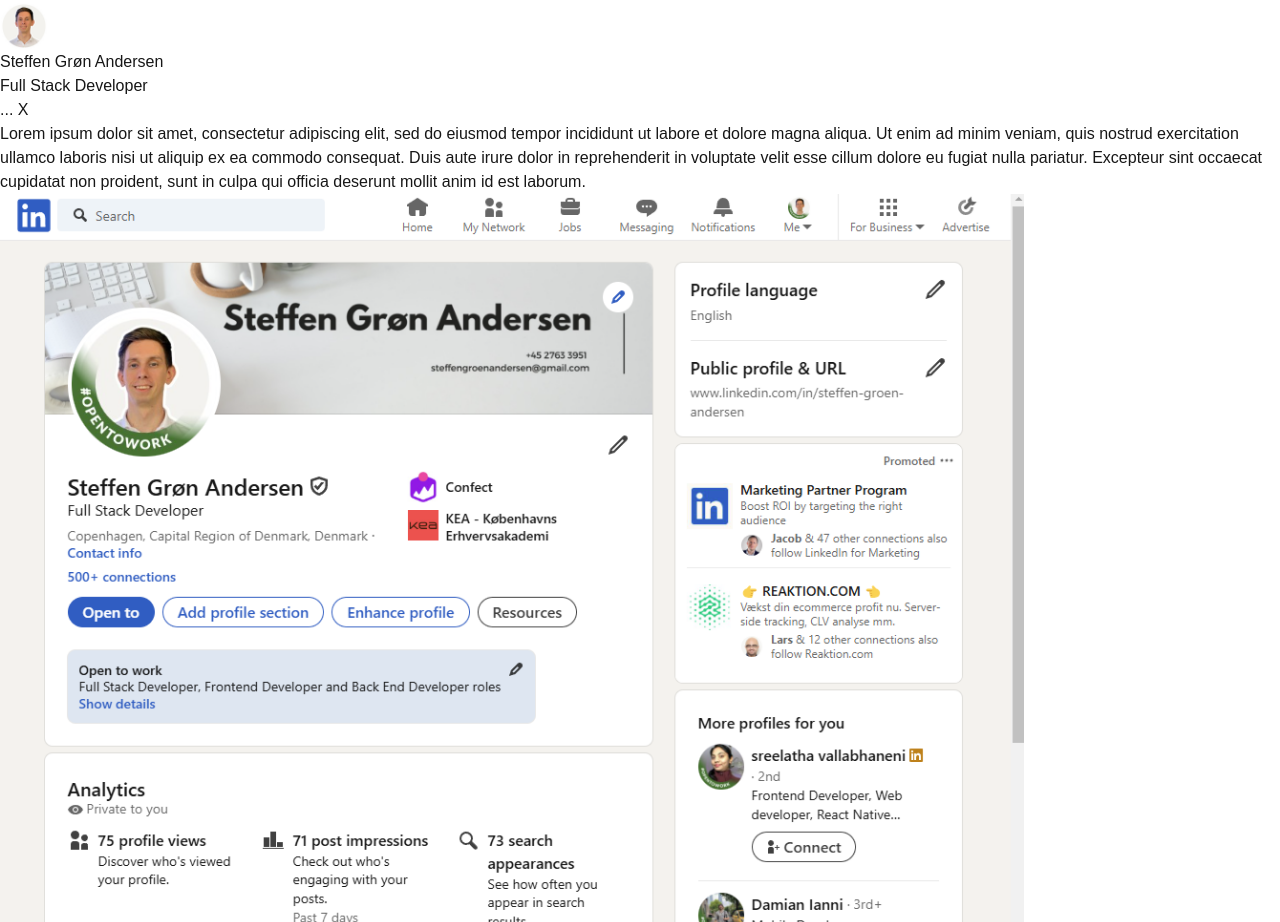
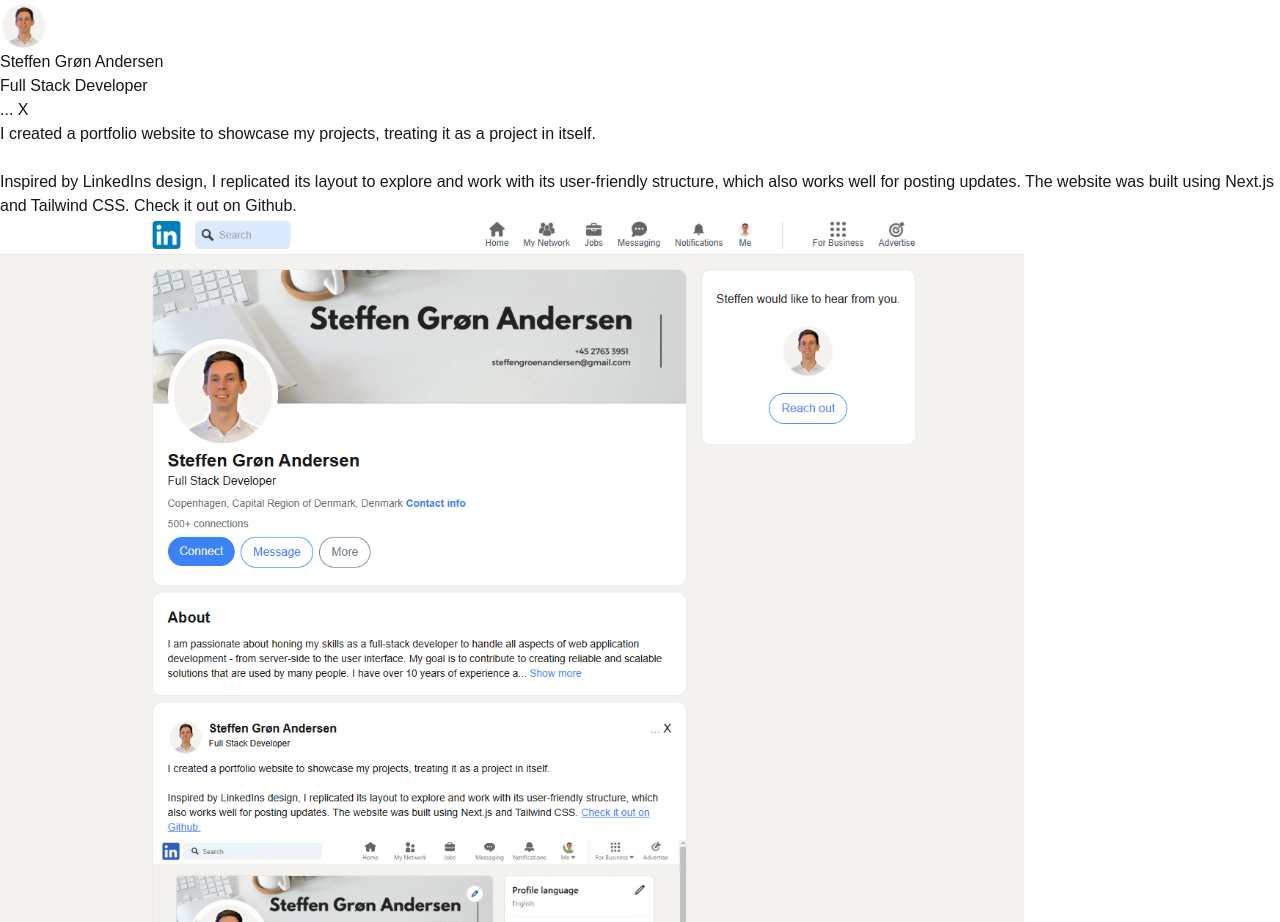
Before and after one commit to steffengroenandersen/portfolio, a Next.js app: page / in a window 1280 px wide. Shown: the part 1729-2651 px from the top of the page. Built offline with nearby package versions, Linux system fonts and the light colour scheme.

Commit message:
Add final text

```diff
--- a/src/app/sections/post-section.tsx
+++ b/src/app/sections/post-section.tsx
@@ -2,7 +2,7 @@
 
 export default function PostSection() {
   return (
-    <section className="bg-white rounded-xl  border">
+    <section className="bg-white rounded-xl border">
       {/* header */}
       <div className="flex gap-2 pt-6 px-5">
         <div>
@@ -16,11 +16,14 @@
       </div>
       <div className="px-5 py-2">
         <p className="text-sm">
-          Lorem ipsum dolor sit amet, consectetur adipiscing elit, sed do eiusmod tempor incididunt ut labore
-          et dolore magna aliqua. Ut enim ad minim veniam, quis nostrud exercitation ullamco laboris nisi ut
-          aliquip ex ea commodo consequat. Duis aute irure dolor in reprehenderit in voluptate velit esse
-          cillum dolore eu fugiat nulla pariatur. Excepteur sint occaecat cupidatat non proident, sunt in
-          culpa qui officia deserunt mollit anim id est laborum.
+          I created a portfolio website to showcase my projects, treating it as a project in itself. <br />
+          <br />
+          Inspired by LinkedIns design, I replicated its layout to explore and work with its user-friendly
+          structure, which also works well for posting updates. The website was built using Next.js and
+          Tailwind CSS.{" "}
+          <a href="https://github.com/steffengroenandersen/portfolio" className="text-blue-500 underline">
+            Check it out on Github.
+          </a>
         </p>
       </div>
       <div>
```
Also changed, not shown: public/portfolio-page.png.
